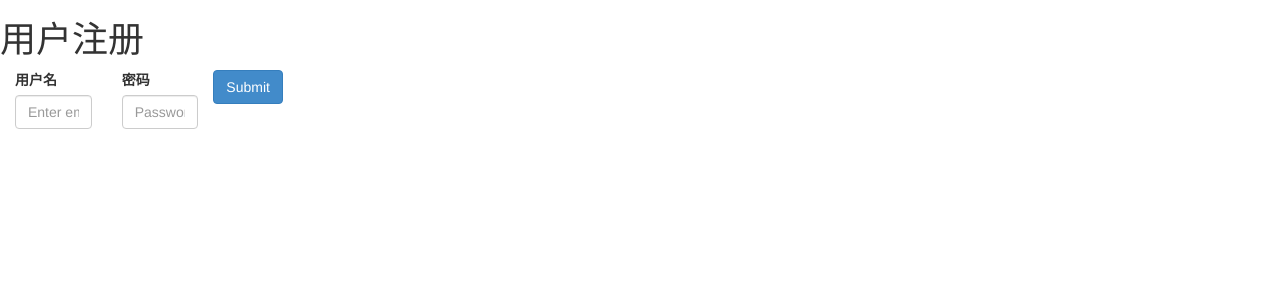
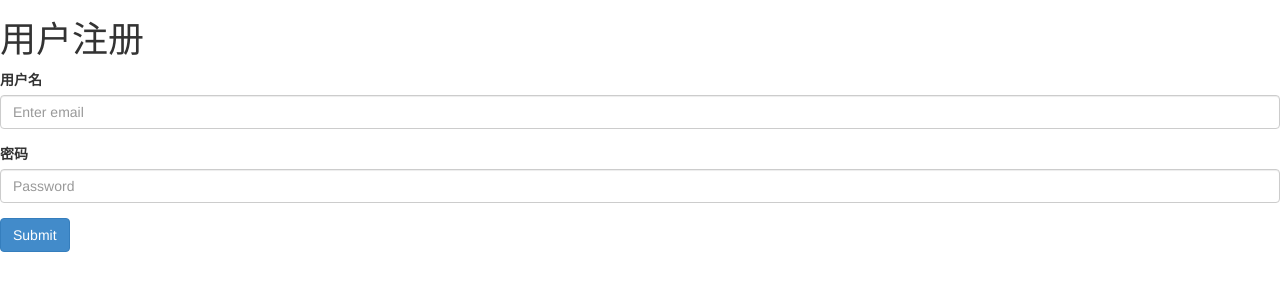
Before and after one commit to canghai908/chart, a Django app: page /regist/ in a window 1280 px wide. Shown: the top 300 px of the page. Run offline with Django 3.2, Linux system fonts and the light colour scheme.

Commit message:
from
from

```diff
--- a/chart/templates/regist.html
+++ b/chart/templates/regist.html
@@ -12,12 +12,12 @@
 <script src="/static/js/bootstrap.min.js"></script>
 <body>
 <form method="post" enctype="multipart/form-data">
-<form role="form">
-  <div class="form-group col-lg-1" >
+<form role="form-horizontal">
+  <div class="form-group" >
     <label for="useranme">用户名</label>
     <input type="text" class="form-control" name="username" placeholder="Enter email">
   </div>
-  <div class="form-group col-lg-1">
+  <div class="form-group">
     <label for="password">密码</label>
     <input type="password" class="form-control" name="password" placeholder="Password">
   </div>
```
